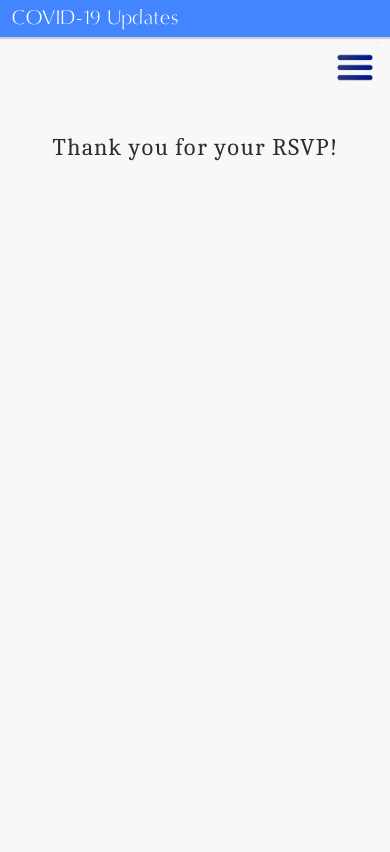
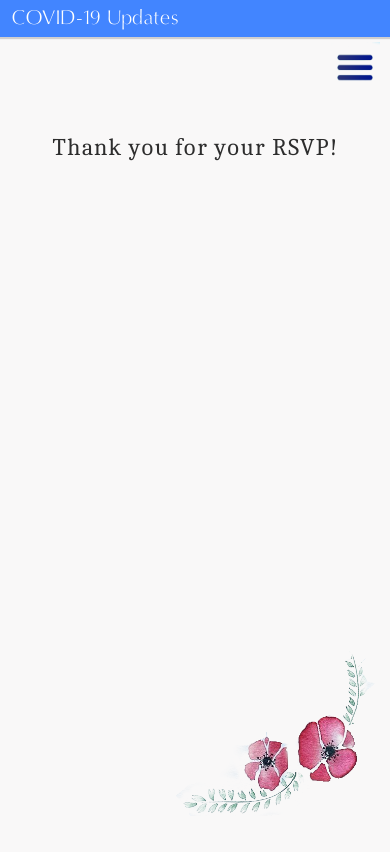
Before and after one commit to syneva-runyan/katie-and-brian, a React app: page /rsvp/decline-confirmation in a window 390 px wide. Shown: the top 852 px of the page. Built offline with nearby package versions, Linux system fonts and the light colour scheme; what shuffle-array would draw is missing.

Commit message:
Added basic error check to rsvp questionaire

```diff
--- a/src/App.css
+++ b/src/App.css
@@ -93,6 +93,7 @@ li {
   }
   .contentContainer {
       margin: 0;
+      padding-bottom: 34px;
   }
 }
 
@@ -101,4 +102,8 @@ li {
       padding-top: 75px;
       min-height: 100vh;
     }
+
+    h3, .h3 {
+      font-size: 24px;
+    }
 }
--- a/src/Components/RSVP/Confirmation.jsx
+++ b/src/Components/RSVP/Confirmation.jsx
@@ -25,6 +25,7 @@ export default function({ guestInfo, guestResponses}) {
                     </em>
                 </p>
             </div>
+            <span className="backgroundFlower3" />
         </div>
     )
 }
--- a/src/Components/RSVP/DeclinedConfirmation.jsx
+++ b/src/Components/RSVP/DeclinedConfirmation.jsx
@@ -4,6 +4,7 @@ export default function() {
     return (
         <div style={{textAlign: "center"}}>
             <p>Thank you for your RSVP!</p>
+            <span className="backgroundFlower3" />
         </div>
     )
 }
--- a/src/Components/RSVP/Questionaire.css
+++ b/src/Components/RSVP/Questionaire.css
@@ -60,9 +60,18 @@
     margin-left: 12px;
 }
 
+.error {
+    color: #c30f0f;
+    font-size: 16px;
+    margin: 0;
+}
+
 @media (max-width:450px)  {
     .guest_details {
         margin-bottom: 48px;
         text-align: left;
     }
+    .questionaire {
+        padding: 15px;
+    }
 }
--- a/src/Components/RSVP/Questionaire.jsx
+++ b/src/Components/RSVP/Questionaire.jsx
@@ -1,7 +1,6 @@
 import React, { useState, useRef } from "react";
 import { useHistory } from "react-router-dom";
 import { saveResponse } from './api';
-
 
 import './Questionaire.css';
 
@@ -33,6 +32,7 @@ function GuestDetails({ guestsAttending }) {
 }
 
 export default function Questionaire({ guestInfo, setGuestResponses }) {
+    const [formErrors, setErrors] = useState([]);
     const [guestsAttending, setGuestsAttending] = useState(parseInt(guestInfo[4]));
     const history = useHistory();
     const formEl = useRef(null);
@@ -55,16 +55,33 @@ export default function Questionaire({ guestInfo, setGuestResponses }) {
         return object;
     }
 
+    const isValid = data => {
+        let errors = [];
+        Object.keys(data).forEach(key => {
+            if(data[key] === "" || data[key] == null) {
+                errors.push(key);
+            }
+        });
+
+        return errors;
+    }
+
     const accept = async (e) => {
         e.preventDefault();
         if(formEl.current) {
             const data = getData();
+            const errors = isValid(data);
+            if(errors.length === 0) {
                 setGuestResponses(data);
                 await saveResponse({
                     guestName: guestInfo[2],
                     attending: true,
                     ...data,
                 });
+            } else {
+                setErrors(errors);
+                return;
+            }
         }
         history.push("/rsvp/accept-confirmation");
     }
@@ -76,13 +93,17 @@ export default function Questionaire({ guestInfo, setGuestResponses }) {
                     <label htmlFor="guestsAttending">
                         How many guests will be attending?
                     </label>
-                    <select className="select" value={guestsAttending} name="guestsAttending" onChange={(e) => setGuestsAttending(e.target.value)}>
+                    <select className="select" value={guestsAttending} name="guestsAttending" onChange={(e) => {
+                        setGuestsAttending(e.target.value);
+                        setErrors([]);
+                    }}>
                         {([...Array(parseInt(guestInfo[4]) + 1).keys() ]).map(i => (
                             <option value={i} key={i}>{i}</option>
                         ))}
                     </select>
                 </div>
                 {parseInt(guestsAttending) > 0 && <GuestDetails guestsAttending={guestsAttending} />}
+                {formErrors.length > 0 ? <p class="error">Please answer all questions.</p> : null}
                 <div className="guestDetailsCTAs">
                     <div className="declineBtn">
                         <button className="rsvp-lookup__btn" type="submit" onClick={decline}>Decline</button>
--- a/src/Components/RSVP/styles.css
+++ b/src/Components/RSVP/styles.css
@@ -25,7 +25,7 @@
     padding: 0;
 }
 
-.rsvp-lookup__inputs{
+.rsvp-lookup__inputs {
     padding: 24px 0 48px;
 }
 
@@ -83,12 +83,30 @@
     top: 10px;
 }
 
+.backgroundFlower3 {
+    position: absolute;
+    background-image: url("/images/background-flower-3.png");
+    width: 199px;
+    height: 170px;
+    background-size: cover;
+    right: 40px;
+    bottom: 60px;
+}
+
 @media (max-width:450px)  {
     .floating-label {
-        margin-bottom: 24px;
+        margin: 0 0 24px;
         width: 100%;
     }
     .floating-label input {
         width: 100%;
+        font-size: 16px;
+    }
+    .rsvp-lookup__btn {
+        padding: 14px 24px;
+        font-size: 16px;
+    }
+    .backgroundFlower3 {
+        right: 15px;
     }
 }
```
Also changed, not shown: public/images/background-flower-3.png (added). Lines whose indentation alone changed are shown as unchanged.
